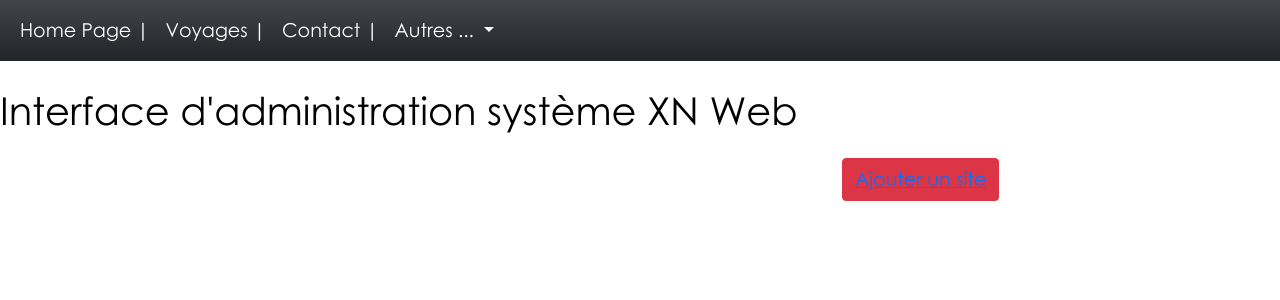
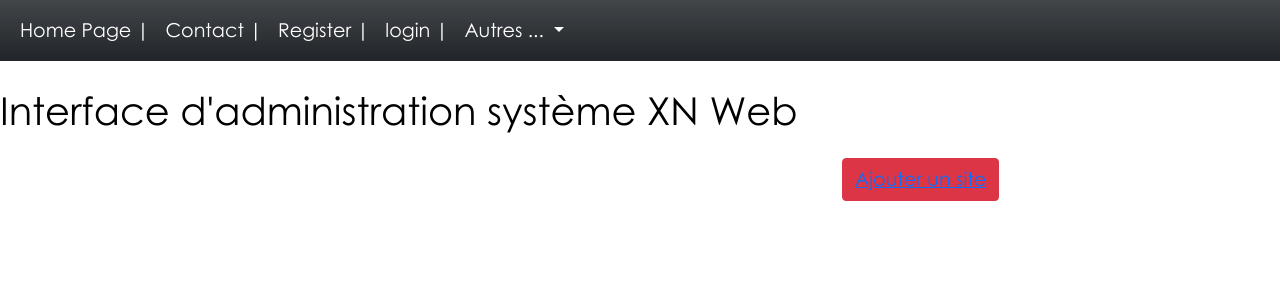
Before and after one commit to XavierNormandiere/xnWebV6, a Symfony app: template templates/admin/admin.html.twig in a window 1280 px wide. Shown: the top 300 px of the page. Run offline with Twig, Linux system fonts and the light colour scheme; the template is opened without the code that fills it, so the values that code supplies are empty; some libraries are stand-ins or nearby versions.

Commit message:
Mise en place des roles USER et ADMIN

```diff
--- a/src/Controller/RegistrationController.php
+++ b/src/Controller/RegistrationController.php
@@ -19,7 +19,9 @@ class RegistrationController extends AbstractController
      */
     public function register(Request $request, UserPasswordHasherInterface $userPasswordHasher, EntityManagerInterface $entityManager): Response
     {
+
         $user = new User();
+        $user->setRoles(["ROLE_USER"]);
         $form = $this->createForm(RegistrationFormType::class, $user);
         $form->handleRequest($request);
 
--- a/src/Entity/User.php
+++ b/src/Entity/User.php
@@ -82,11 +82,7 @@ class User implements UserInterface, PasswordAuthenticatedUserInterface
      */
     public function getRoles(): array
     {
-        $roles = $this->roles;
-        // guarantee every user at least has ROLE_USER
-        $roles[] = 'ROLE_USER';
-
-        return array_unique($roles);
+        return $this->roles;
     }
 
     public function setRoles(array $roles): self
--- a/templates/inc/nav.html.twig
+++ b/templates/inc/nav.html.twig
@@ -6,12 +6,32 @@
                 <li class="nav-item">
                     <a class="nav-link active text-white" aria-current="page" href="{{ path('main_home') }}">Home Page | </a>
                 </li>
-                <li class="nav-item">
-                    <a class="nav-link text-white" href="{{ path('visite_visites') }}"> Voyages | </a>
-                </li>
+
                 <li class="nav-item">
                     <a class="nav-link text-white" href="{{ path('contact_formulaire') }}"> Contact |</a>
                 </li>
+
+                <li class="nav-item">
+                    <a class="nav-link text-white" href="{{ path('app_register') }}"> Register |</a>
+                </li>
+
+                <li class="nav-item">
+                    <a class="nav-link text-white" href="{{ path('login') }}"> login |</a>
+                </li>
+
+                {% if app.user %}
+                    <li class="nav-item">
+                        <a class="nav-link text-white" href="{{ path('visite_visites') }}"> Voyages | </a>
+                    </li>
+                <li class="nav-item">
+                    <a class="nav-link text-white" href="{{ path('app_logout') }}"> logout {{ app.user.prenom }}|</a>
+                </li>
+                {% if is_granted("ROLE_ADMIN") %}
+                    <li class="nav-item">
+                        <a class="nav-link text-white" href="{{ path('admin_admin') }}">Interface Admin |</a>
+                    </li>
+                {% endif %}
+                {% endif %}
                 <li class="nav-item dropdown">
                     <a class="nav-link dropdown-toggle text-white" href="#" id="navbarDropdownMenuLink" role="button" data-bs-toggle="dropdown" aria-expanded="false">
                         Autres ...
--- a/templates/main/home.html.twig
+++ b/templates/main/home.html.twig
@@ -4,7 +4,7 @@
 
 {% block body %}
 <H1>Home page xnormandiere.com</H1>
-    <p><i><a href="{{ path('admin_admin') }}">Connexion Interface</a></i> </p>
+
     <section class="section">
         <div class="section__item section__item--start">
             <h2>Xavier Normandière</h2>
```
Also changed, not shown: 1 other file.
